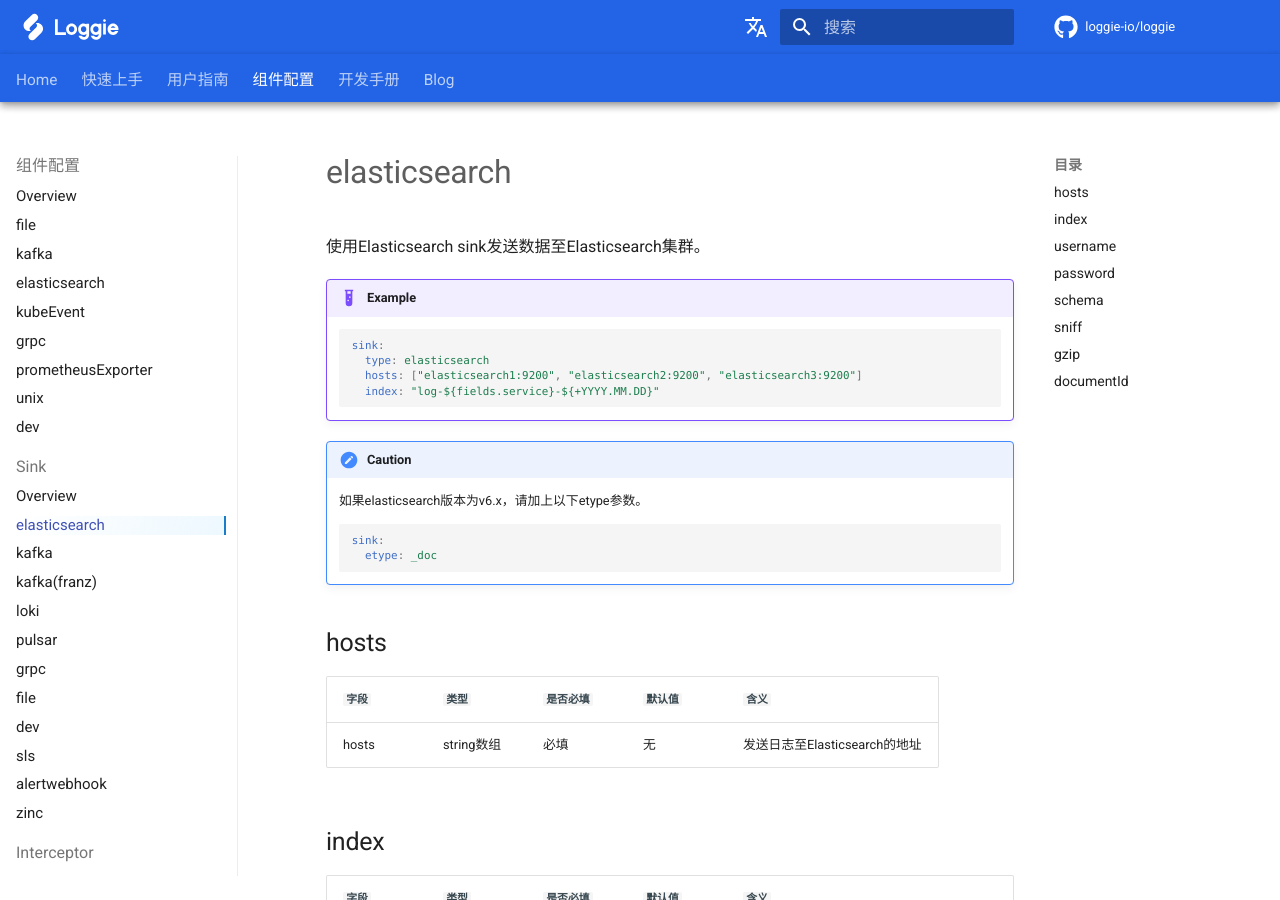
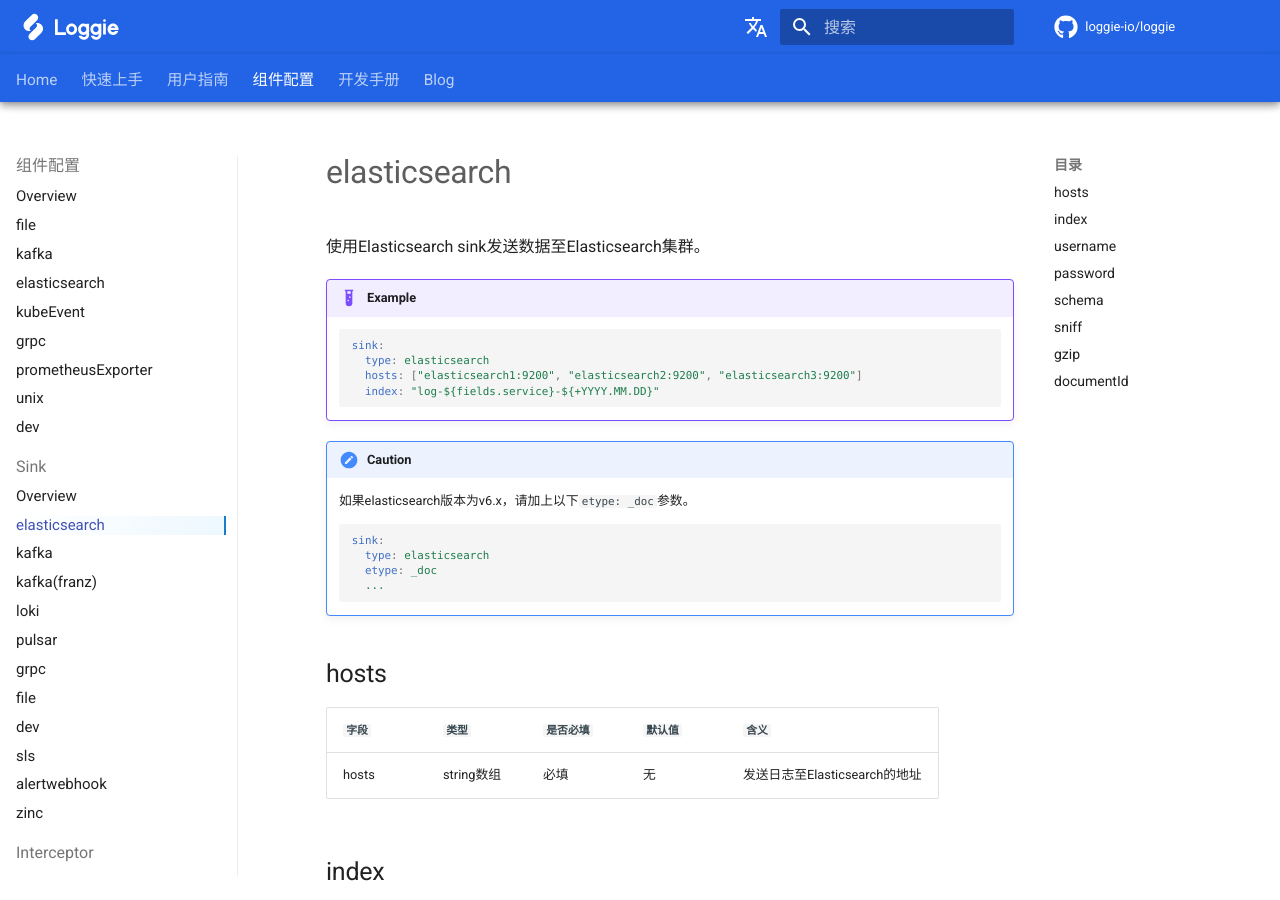
Before and after one commit to loggie-io/docs, an MkDocs documentation site: the page built from docs/reference/pipelines/sink/elasticsearch.md, in a window 1280 px wide and 900 px high. Built offline with MkDocs 1.6.1 and Material for MkDocs 9.7.7, drawn with Linux system fonts in a browser that asks for light colours; some web fonts are replaced; comment, search, counter and statistics services are not loaded.

Commit message:
Update elasticsearch.md (#158)

````diff
--- a/docs/reference/pipelines/sink/elasticsearch.md
+++ b/docs/reference/pipelines/sink/elasticsearch.md
@@ -14,11 +14,13 @@
 
 !!! caution
 
-    如果elasticsearch版本为v6.x，请加上以下etype参数。
+    如果elasticsearch版本为v6.x，请加上以下`etype: _doc`参数。
 
     ```yaml
     sink:
+      type: elasticsearch
       etype: _doc
+      ...
     ```
 
 
````
